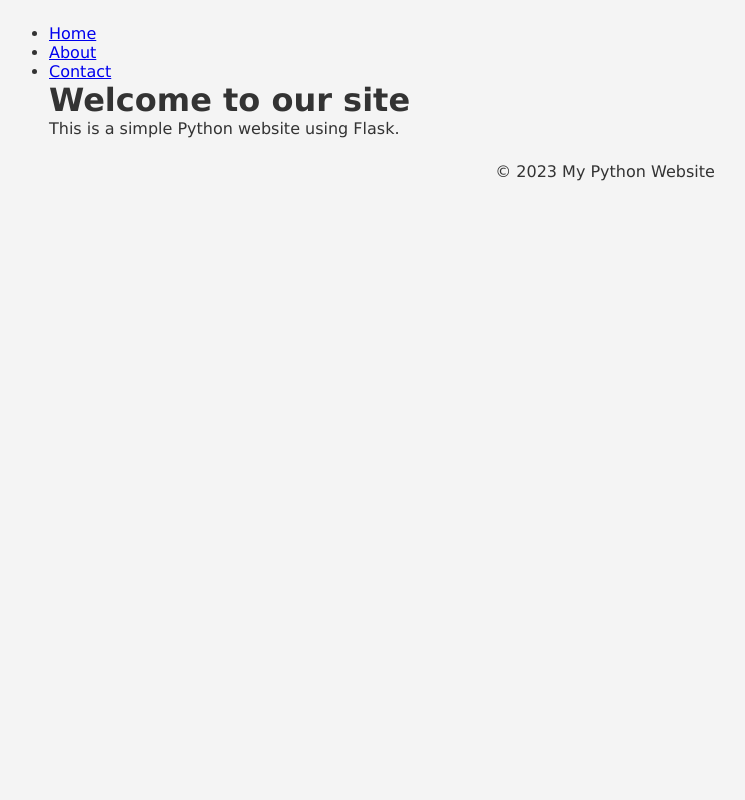
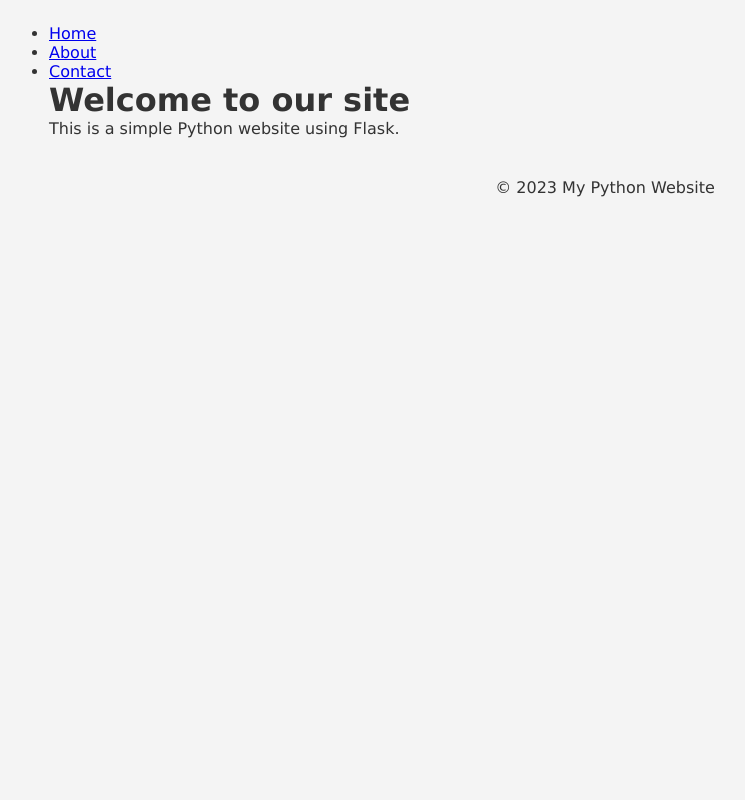
Before and after one commit to tnjensen/site-frozen-flask, a Flask app: page / in a window 1280 px wide. Shown: the whole page, without its empty margins (35-780 px from the left). Run offline with Flask 3, Linux system fonts and the light colour scheme.

Commit message:
Edited css

```diff
--- a/static/styles/style.css
+++ b/static/styles/style.css
@@ -10,10 +10,10 @@ body{
     background-color: #f4f4f4;
     color: #333;
     padding: 1.5rem;
-    height: 100vh;
+    min-height: calc(100vh - 50px);
 }
 footer{
-    max-height: 50px;
+    height: 50px;
     display: flex;
     justify-content: center;
     align-items: center;
```
